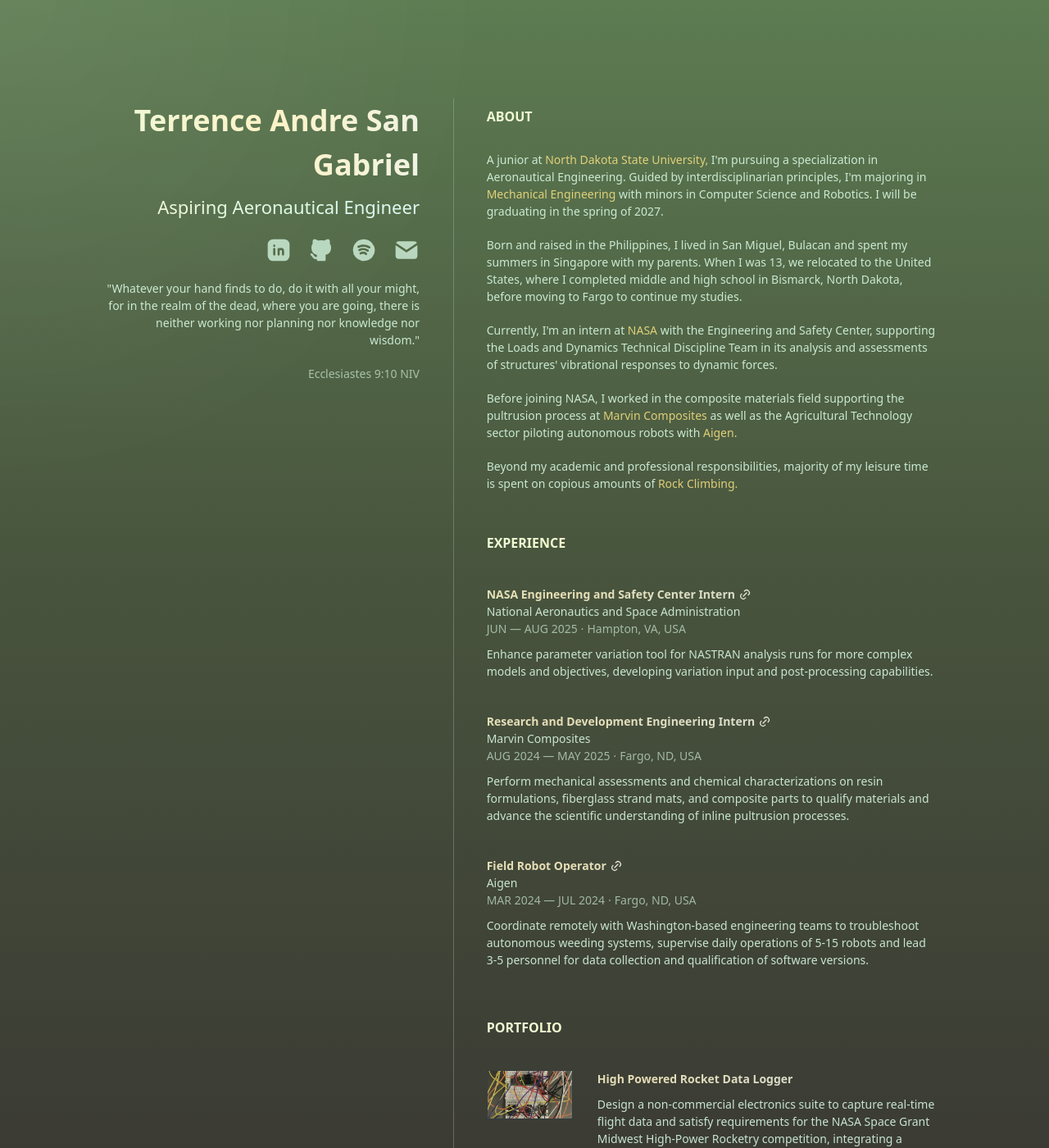
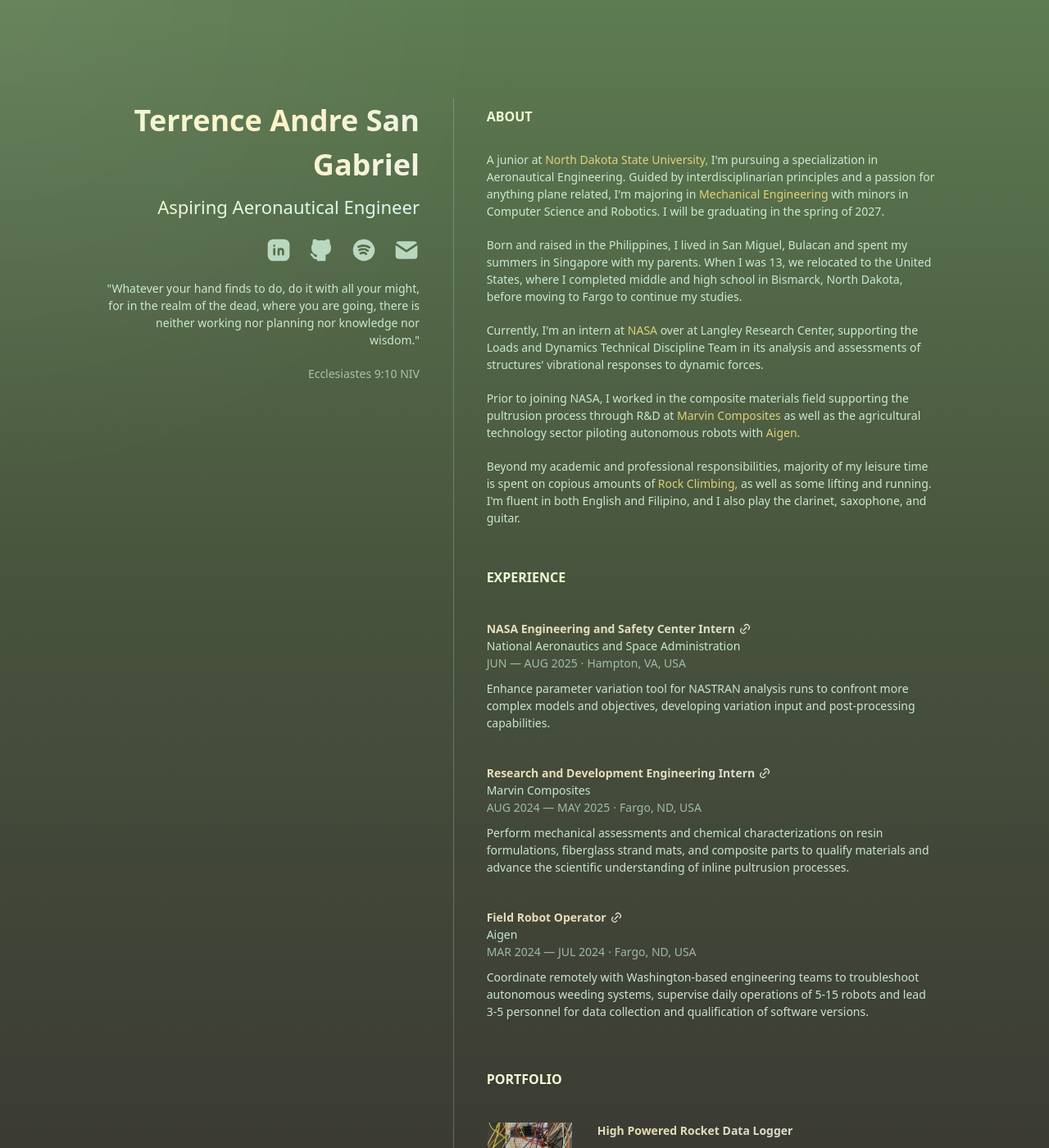
Before and after one commit to akositerrence/akositerrence.github.io, a Jekyll site: the page built from index.html, in a window 1280 px wide and 1400 px high. Shown: the whole window at 82% size. Built offline with Jekyll 4.4.1, drawn with Linux system fonts in a browser that asks for light colours; some of the changed text lies outside the part shown.

Commit message:
front page text changes

```diff
--- a/index.html
+++ b/index.html
@@ -81,7 +81,7 @@
                         <span class="bolded-standard-text">North Dakota State University,</span>
                     </a> I'm pursuing a
                     specialization in Aeronautical Engineering. Guided by interdisciplinarian
-                    principles, I'm majoring in
+                    principles and a passion for anything plane related, I'm majoring in
                     <a href="https://www.ndsu.edu/me/" target="_blank">
                         <span class="bolded-standard-text">Mechanical Engineering</span>
                     </a>
@@ -98,18 +98,17 @@
                     Currently, I'm an intern at
                     <a href="https://www.nasa.gov/" target="_blank">
                         <span class="bolded-standard-text">NASA</span>
-                    </a>
-                    with the Engineering and Safety Center,
+                    </a> over at Langley Research Center,
                     supporting the Loads and Dynamics Technical Discipline Team in its analysis
                     and assessments of structures' vibrational responses to dynamic forces.
                 </p>
                 <p class="main-description standard-text">
-                    Before joining NASA, I worked in the composite materials field
-                    supporting the pultrusion process at
+                    Prior to joining NASA, I worked in the composite materials field
+                    supporting the pultrusion process through R&D at
                     <a href="https://www.nasa.gov/" target="_blank">
                         <span class="bolded-standard-text">Marvin Composites</span>
                     </a>
-                    as well as the Agricultural Technology sector piloting autonomous
+                    as well as the agricultural technology sector piloting autonomous
                     robots with
                     <a href="https://www.aigen.io/" target="_blank">
                         <span class="bolded-standard-text">Aigen.</span>
@@ -119,8 +118,10 @@
                     Beyond my academic and professional responsibilities, majority of my leisure time is
                     spent on copious amounts of
                     <a href="https://www.youtube.com/@akosi_terrence" target="_blank">
-                        <span class="bolded-standard-text">Rock Climbing.</span>
+                        <span class="bolded-standard-text">Rock Climbing,</span>
                     </a>
+                    as well as some lifting and running. I'm fluent in both English and
+                    Filipino, and I also play the clarinet, saxophone, and guitar.
                 </p>
             </div>
 
@@ -140,7 +141,7 @@
                         <div class="experience-dates-location standard-text"> JUN — AUG 2025 ⋅ Hampton, VA, USA </div>
                         <p class="experience-description standard-text">
                             Enhance parameter variation tool for NASTRAN analysis runs
-                            for more complex models and objectives, developing variation
+                            to confront more complex models and objectives, developing variation
                             input and post-processing capabilities.
                         </p>
                     </div>
@@ -240,7 +241,8 @@
                         </div>
                         <p class="portfolio-description standard-text">
                             Self-taught personal website build through 3 iterations with foundational
-                            web development technologies.
+                            web development technologies and hosted through Github pages, coded in VSCode,
+                            leveraging tools such as Tailwind CSS and Jekyll.
                         </p>
                     </div>
                 </div>
```
